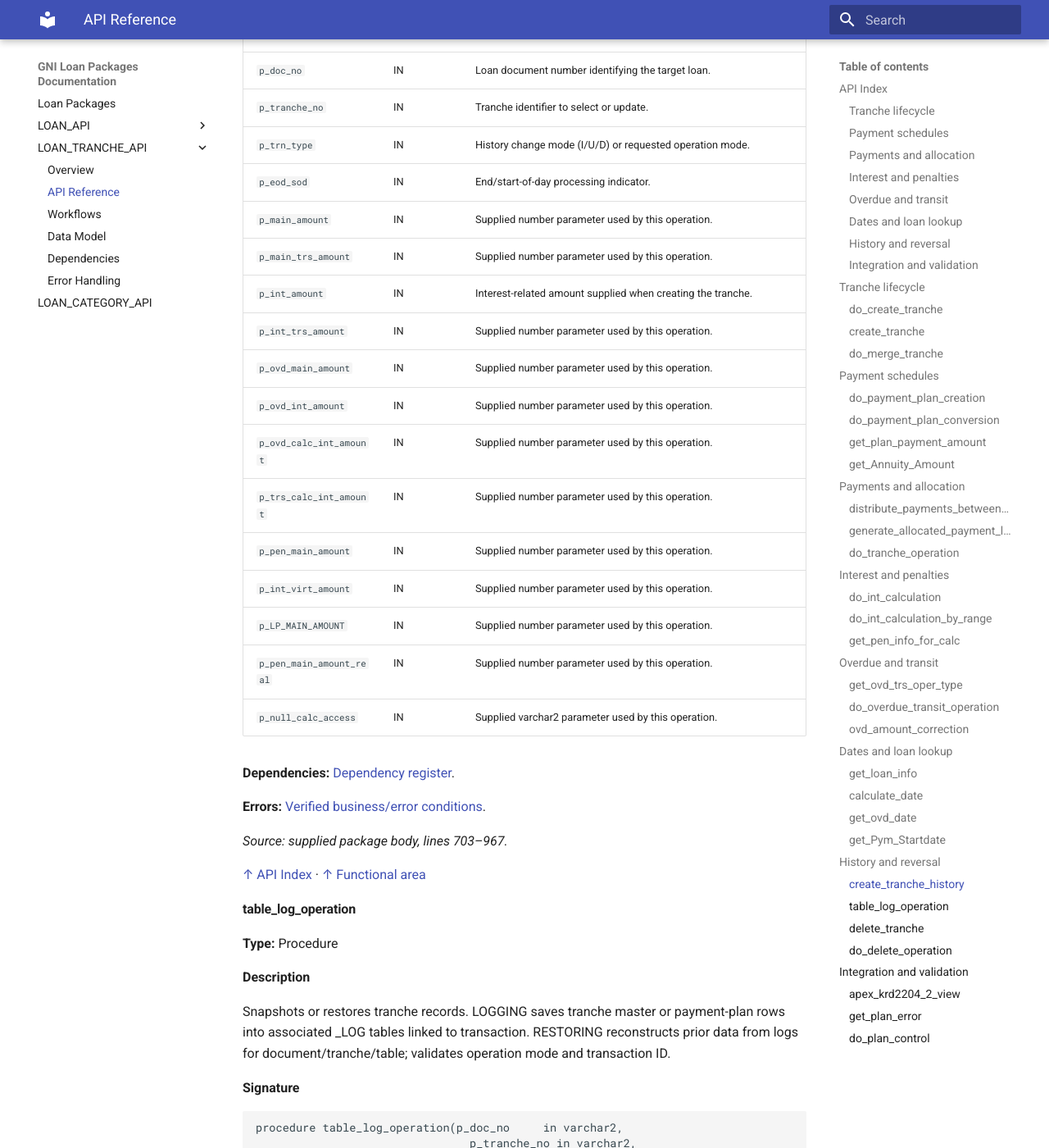
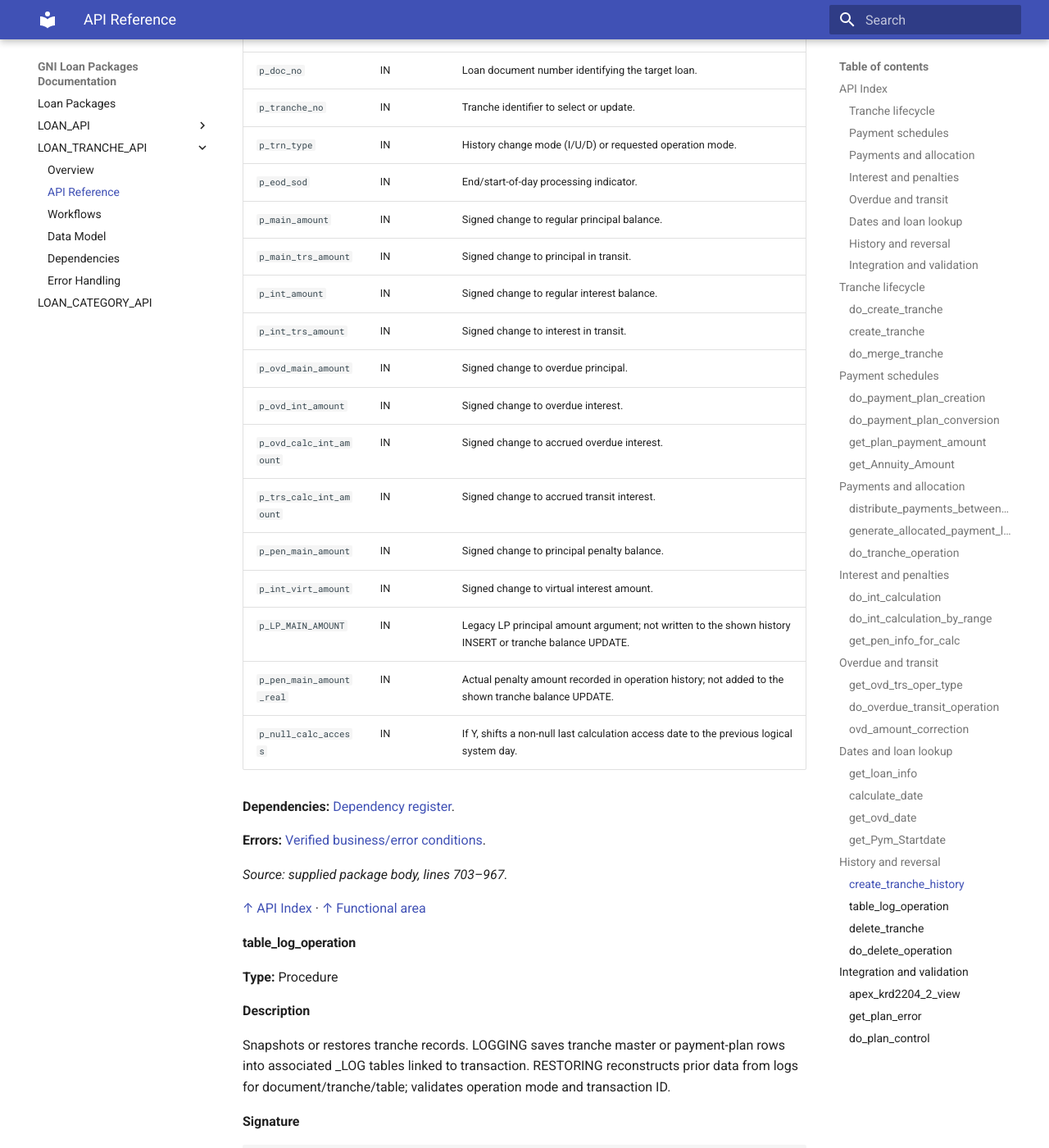
Before and after one commit to SadayCb/gni-documentation-poc8.0, an MkDocs documentation site: the page built from docs/loan-tranche-api-reference.md, in a window 1280 px wide and 1400 px high, scrolled down 22916 px. Shown: the whole window at 82% size. Built offline with MkDocs 1.6.1 and Material for MkDocs 9.7.7, drawn with Linux system fonts in a browser that asks for light colours; some of the changed text lies outside the part shown.

Commit message:
docs(tranche): improve tranche parameters and correct source reference

```diff
--- a/docs/loan-tranche-api-reference.md
+++ b/docs/loan-tranche-api-reference.md
@@ -165,7 +165,7 @@ procedure create_tranche(p_doc_no         in varchar2,
 | `p_tranche_type` | IN | Tranche type supplied for creation. |
 | `p_tracnhe_term` | IN | Tranche term supplied for creation (spelling follows package specification). |
 | `p_tranche_amount` | IN | Requested tranche amount. |
-| `p_int_amount` | IN | Interest-related amount supplied when creating the tranche. |
+| `p_int_amount` | IN | Signed change to regular interest balance. |
 | `p_tx_fid` | IN | Transaction identifier used to associate the operation with its transaction history. |
 | `p_date` | IN | Effective processing date (default: logical system date where declared). |
 
@@ -473,7 +473,7 @@ procedure do_tranche_operation(p_oper_type           in varchar2,
 | `p_loan_accounts` | IN OUT | Loan-account records used or updated by processing. |
 | `p_loan_tranche` | IN OUT | Tranche collection updated by the operation. |
 | `p_process` | IN | Processing stage (default ALLOCATE). |
-| `p_schedule_parametrs` | IN | Supplied create_schedule_parametrs%rowtype parameter used by this operation. |
+| `p_schedule_parametrs` | IN | Schedule generation settings passed to the tranche operation; optional CREATE_SCHEDULE_PARAMETRS row. |
 
 **Dependencies:** [Dependency register](loan-tranche-dependencies.md).
 
@@ -871,9 +871,9 @@ Function get_Pym_Startdate(p_Doc_No          In Varchar2,
 |---|---|---|
 | `p_Doc_No` | IN | Loan document number identifying the target loan. |
 | `p_tranche_no` | IN | Tranche identifier to select or update. |
-| `p_pymt_date` | IN | Supplied Date parameter used by this operation. |
+| `p_pymt_date` | IN | Reference payment date used to calculate the next payment start date. |
 | `p_pymt_day` | IN | Configured payment day. |
-| `p_pymt_period` | IN | Supplied Number parameter used by this operation. |
+| `p_pymt_period` | IN | Payment periodicity used for the next repayment date. |
 | `p_acc_type` | IN | Account type filter or target account classification. |
 | `p_loan_end_Date` | IN | Loan maturity date. |
 | `p_check_is_closed` | IN | Whether closed payment-plan rows are considered (default Y). |
@@ -938,19 +938,19 @@ procedure create_tranche_history(p_trn_date             in date,
 | `p_tranche_no` | IN | Tranche identifier to select or update. |
 | `p_trn_type` | IN | History change mode (I/U/D) or requested operation mode. |
 | `p_eod_sod` | IN | End/start-of-day processing indicator. |
-| `p_main_amount` | IN | Supplied number parameter used by this operation. |
-| `p_main_trs_amount` | IN | Supplied number parameter used by this operation. |
-| `p_int_amount` | IN | Interest-related amount supplied when creating the tranche. |
-| `p_int_trs_amount` | IN | Supplied number parameter used by this operation. |
-| `p_ovd_main_amount` | IN | Supplied number parameter used by this operation. |
-| `p_ovd_int_amount` | IN | Supplied number parameter used by this operation. |
-| `p_ovd_calc_int_amount` | IN | Supplied number parameter used by this operation. |
-| `p_trs_calc_int_amount` | IN | Supplied number parameter used by this operation. |
-| `p_pen_main_amount` | IN | Supplied number parameter used by this operation. |
-| `p_int_virt_amount` | IN | Supplied number parameter used by this operation. |
-| `p_LP_MAIN_AMOUNT` | IN | Supplied number parameter used by this operation. |
-| `p_pen_main_amount_real` | IN | Supplied number parameter used by this operation. |
-| `p_null_calc_access` | IN | Supplied varchar2 parameter used by this operation. |
+| `p_main_amount` | IN | Signed change to regular principal balance. |
+| `p_main_trs_amount` | IN | Signed change to principal in transit. |
+| `p_int_amount` | IN | Signed change to regular interest balance. |
+| `p_int_trs_amount` | IN | Signed change to interest in transit. |
+| `p_ovd_main_amount` | IN | Signed change to overdue principal. |
+| `p_ovd_int_amount` | IN | Signed change to overdue interest. |
+| `p_ovd_calc_int_amount` | IN | Signed change to accrued overdue interest. |
+| `p_trs_calc_int_amount` | IN | Signed change to accrued transit interest. |
+| `p_pen_main_amount` | IN | Signed change to principal penalty balance. |
+| `p_int_virt_amount` | IN | Signed change to virtual interest amount. |
+| `p_LP_MAIN_AMOUNT` | IN | Legacy LP principal amount argument; not written to the shown history INSERT or tranche balance UPDATE. |
+| `p_pen_main_amount_real` | IN | Actual penalty amount recorded in operation history; not added to the shown tranche balance UPDATE. |
+| `p_null_calc_access` | IN | If Y, shifts a non-null last calculation access date to the previous logical system day. |
 
 **Dependencies:** [Dependency register](loan-tranche-dependencies.md).
 
```
Also changed, not shown: other parts of docs/loan-tranche-api-reference.md (+1 -1 lines).
